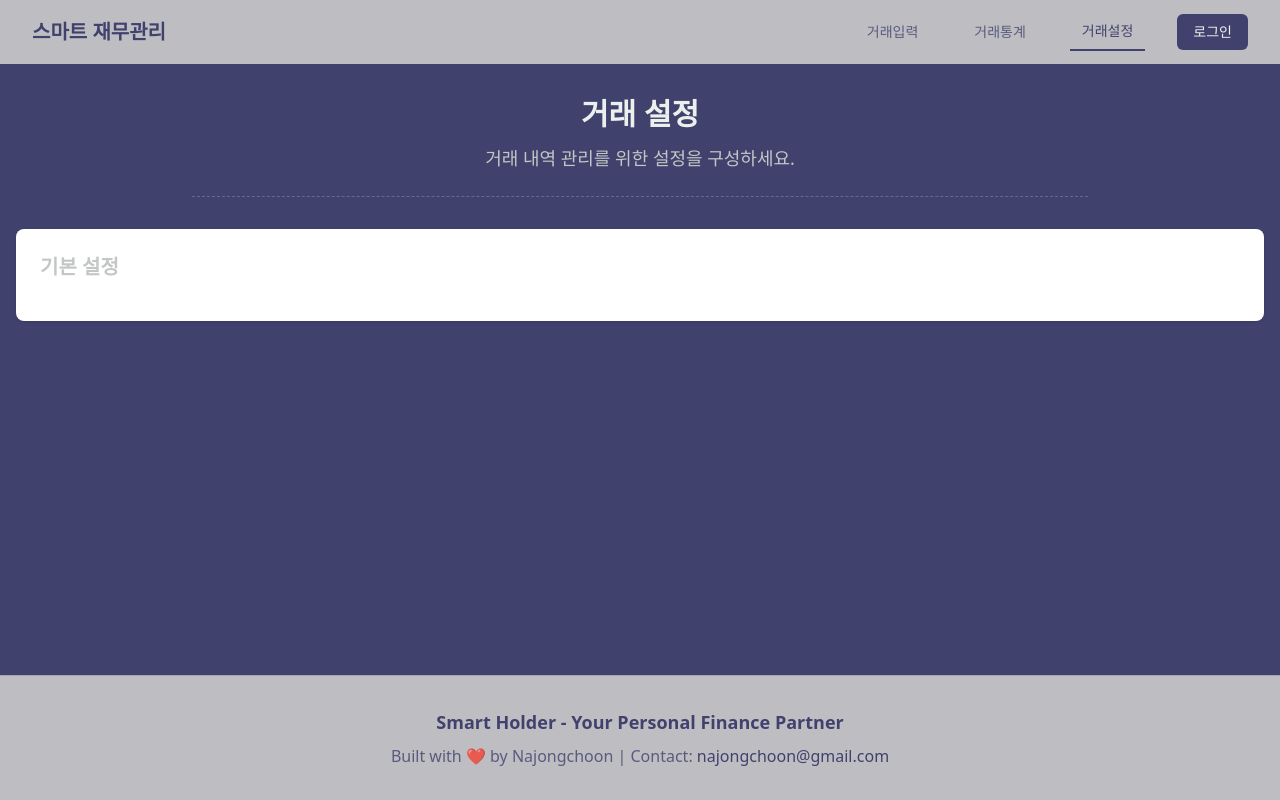
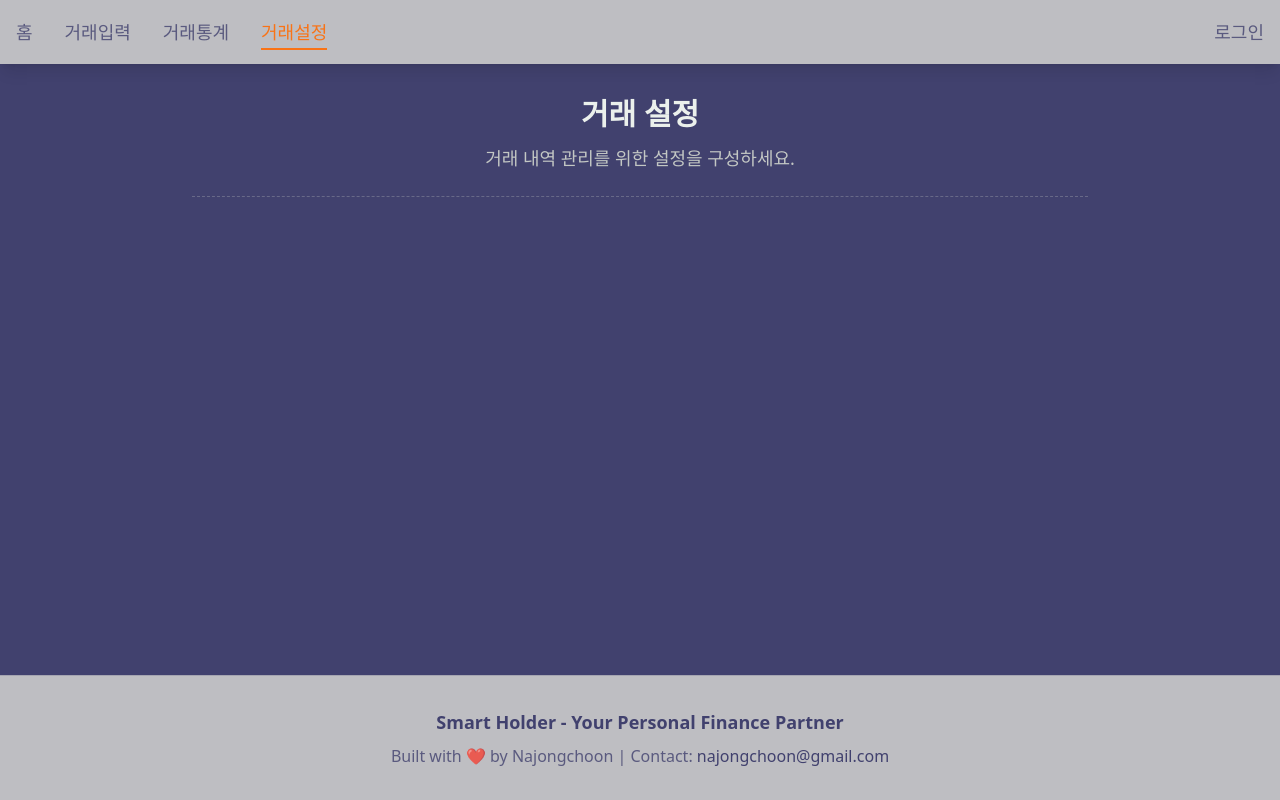
Before and after one commit to jongchoon580325/holder_book, a Next.js app: page /transaction/settings in a window 1280 px wide. Built offline with nearby package versions, Linux system fonts and the light colour scheme.

Commit message:
개선: 메뉴바 디자인 및 서버 안정성 향상

```diff
--- a/next.config.js
+++ b/next.config.js
@@ -5,19 +5,40 @@ const nextConfig = {
   experimental: {
     appDir: true
   },
+  poweredByHeader: false,
   webpack: (config, { dev, isServer }) => {
-    // 개발 환경에서만 적용되는 설정
-    if (dev && !isServer) {
-      config.optimization = {
-        ...config.optimization,
-        runtimeChunk: 'single',
-        splitChunks: {
-          chunks: 'all'
-        }
+    if (!isServer) {
+      config.resolve.fallback = {
+        ...config.resolve.fallback,
+        fs: false,
+        net: false,
+        tls: false,
       };
     }
+
+    if (dev) {
+      config.watchOptions = {
+        ...config.watchOptions,
+        followSymlinks: true,
+        ignored: ['**/node_modules', '**/.next'],
+        poll: 1000,
+      };
+    }
+
     return config;
-  }
+  },
+  // 개발 서버 설정
+  devIndicators: {
+    buildActivity: true,
+    buildActivityPosition: 'bottom-right',
+  },
+  // 페이지 새로고침 설정
+  onDemandEntries: {
+    // 페이지를 메모리에 유지하는 시간
+    maxInactiveAge: 1000 * 60 * 60,
+    // 동시에 유지할 수 있는 페이지 수
+    pagesBufferLength: 5,
+  },
 };
 
 module.exports = nextConfig;
--- a/package.json
+++ b/package.json
@@ -3,7 +3,7 @@
   "version": "0.1.0",
   "private": true,
   "scripts": {
-    "dev": "next dev",
+    "dev": "NODE_ENV=development WATCHPACK_POLLING=true next dev",
     "build": "next build",
     "start": "next start",
     "lint": "next lint"
--- a/src/app/transaction/input/page.tsx
+++ b/src/app/transaction/input/page.tsx
@@ -1,9 +1,14 @@
-export default function TransactionInputPage() {
+'use client';
+
+import PageHeader from '@/components/common/PageHeader';
+
+export default function TransactionInput() {
   return (
-    <div className="container mx-auto px-4 py-12">
-      <h1 className="text-3xl font-bold text-[#ebf0ec] mb-8">
-        거래입력
-      </h1>
+    <div className="container mx-auto px-4 py-8">
+      <PageHeader
+        title="거래 입력"
+        description="수입과 지출 내역을 입력하고 관리하세요."
+      />
     </div>
   );
 }
--- a/src/app/transaction/settings/page.tsx
+++ b/src/app/transaction/settings/page.tsx
@@ -1,36 +1,15 @@
 'use client';
 
-import { Suspense, useEffect } from 'react';
+import { Suspense } from 'react';
 import PageHeader from '@/components/common/PageHeader';
 
-function SettingsContent() {
-  return (
-    <div className="mt-8 space-y-6">
-      <section className="bg-white rounded-lg shadow p-6">
-        <h2 className="text-xl font-semibold mb-4">기본 설정</h2>
-        {/* 설정 컨텐츠는 추후 구현 */}
-      </section>
-    </div>
-  );
-}
-
 export default function TransactionSettings() {
-  useEffect(() => {
-    const cleanup = () => {
-      // 클린업 로직
-    };
-    return cleanup;
-  }, []);
-
   return (
     <div className="container mx-auto px-4 py-8">
       <PageHeader
         title="거래 설정"
         description="거래 내역 관리를 위한 설정을 구성하세요."
       />
-      <Suspense fallback={<div>로딩 중...</div>}>
-        <SettingsContent />
-      </Suspense>
     </div>
   );
 }
--- a/src/app/transaction/statistics/page.tsx
+++ b/src/app/transaction/statistics/page.tsx
@@ -1,9 +1,14 @@
-export default function TransactionStatisticsPage() {
+'use client';
+
+import PageHeader from '@/components/common/PageHeader';
+
+export default function TransactionStatistics() {
   return (
-    <div className="container mx-auto px-4 py-12">
-      <h1 className="text-3xl font-bold text-[#ebf0ec] mb-8">
-        거래통계
-      </h1>
+    <div className="container mx-auto px-4 py-8">
+      <PageHeader
+        title="거래 통계"
+        description="수입과 지출 내역을 다양한 차트와 통계로 분석하세요."
+      />
     </div>
   );
 }
--- a/src/components/common/Navbar.tsx
+++ b/src/components/common/Navbar.tsx
@@ -3,66 +3,55 @@
 import Link from 'next/link';
 import { usePathname } from 'next/navigation';
 
-const Navbar = () => {
+export default function Navbar() {
   const pathname = usePathname();
 
-  const isActive = (path: string) => {
-    return pathname === path;
+  const getLinkClassName = (path: string) => {
+    const isActive = pathname === path;
+    return `text-lg font-medium relative
+      ${isActive ? 'text-orange-500' : 'text-[#41416e]/80'}
+      hover:text-[#41416e] transition-colors duration-200
+      after:content-[""] after:absolute after:left-0 after:bottom-[-4px]
+      after:w-full after:h-[2px] after:transition-transform after:duration-200
+      ${isActive ? 'after:bg-orange-500 after:scale-x-100' : 'after:bg-orange-500 after:scale-x-0'}
+      hover:after:scale-x-100`;
   };
 
   return (
-    <nav className="bg-[#bebec2]">
-      <div className="max-w-7xl mx-auto px-4 sm:px-6 lg:px-8">
-        <div className="flex justify-between h-16">
-          <div className="flex items-center">
-            <Link href="/" className="flex items-center">
-              <span className="text-xl font-bold text-[#41416e] hover:text-[#41416e]/80">
-                스마트 재무관리
-              </span>
+    <nav className="bg-[#bebec2] shadow-lg">
+      <div className="container mx-auto px-4">
+        <div className="flex justify-between items-center h-16">
+          <div className="flex space-x-8">
+            <Link
+              href="/"
+              className={getLinkClassName('/')}
+            >
+              홈
             </Link>
-          </div>
-
-          <div className="flex items-center space-x-8">
             <Link
               href="/transaction/input"
-              className={`${
-                isActive('/transaction/input')
-                  ? 'text-[#41416e] border-b-2 border-[#41416e]'
-                  : 'text-[#41416e]/80 hover:text-[#41416e]'
-              } px-3 py-2 text-sm font-medium`}
+              className={getLinkClassName('/transaction/input')}
             >
               거래입력
             </Link>
             <Link
               href="/transaction/statistics"
-              className={`${
-                isActive('/transaction/statistics')
-                  ? 'text-[#41416e] border-b-2 border-[#41416e]'
-                  : 'text-[#41416e]/80 hover:text-[#41416e]'
-              } px-3 py-2 text-sm font-medium`}
+              className={getLinkClassName('/transaction/statistics')}
             >
               거래통계
             </Link>
             <Link
               href="/transaction/settings"
-              className={`${
-                isActive('/transaction/settings')
-                  ? 'text-[#41416e] border-b-2 border-[#41416e]'
-                  : 'text-[#41416e]/80 hover:text-[#41416e]'
-              } px-3 py-2 text-sm font-medium`}
+              className={getLinkClassName('/transaction/settings')}
             >
               거래설정
             </Link>
-            <button
-              className="bg-[#41416e] hover:bg-[#41416e]/80 text-[#ebf0ec] px-4 py-2 rounded-md text-sm font-medium"
-            >
-              로그인
-            </button>
           </div>
+          <button className="text-lg font-medium text-[#41416e]/80 hover:text-[#41416e] transition-colors duration-200">
+            로그인
+          </button>
         </div>
       </div>
     </nav>
   );
-};
-
-export default Navbar;
+}
```
